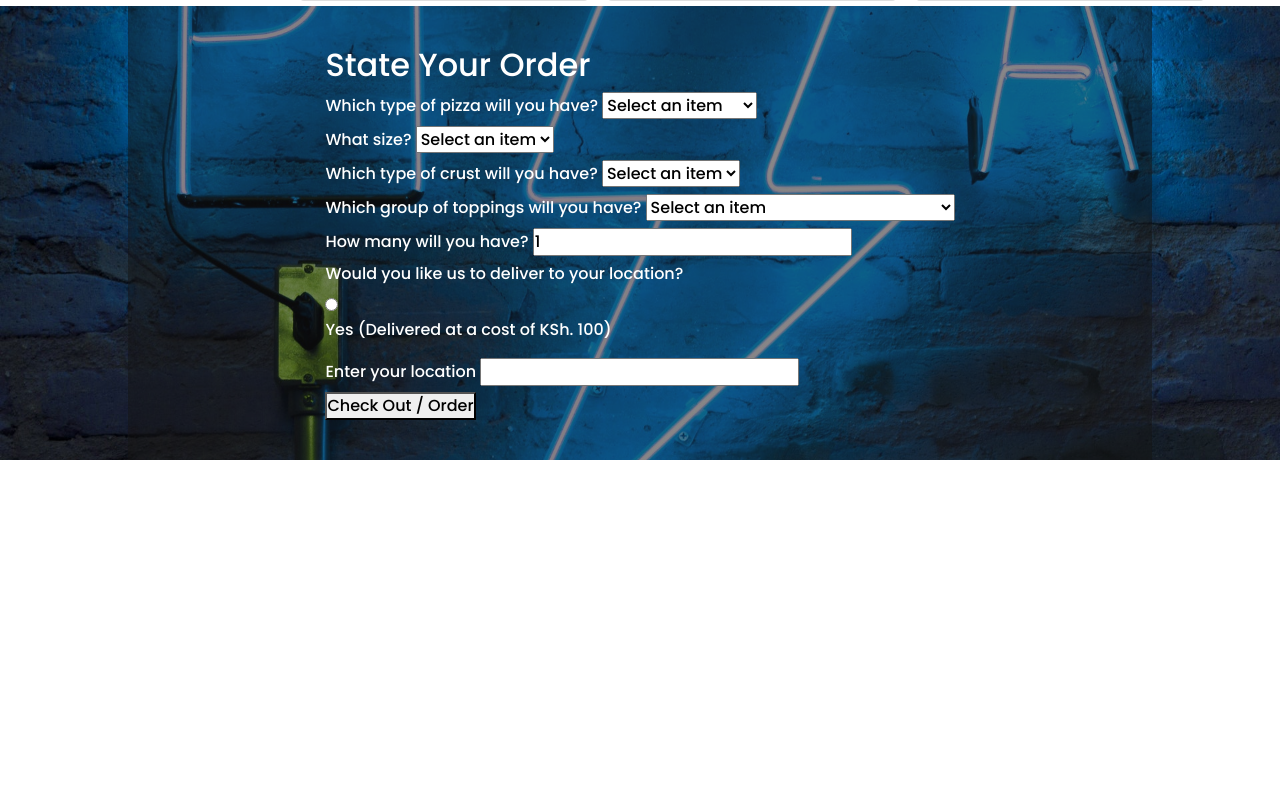
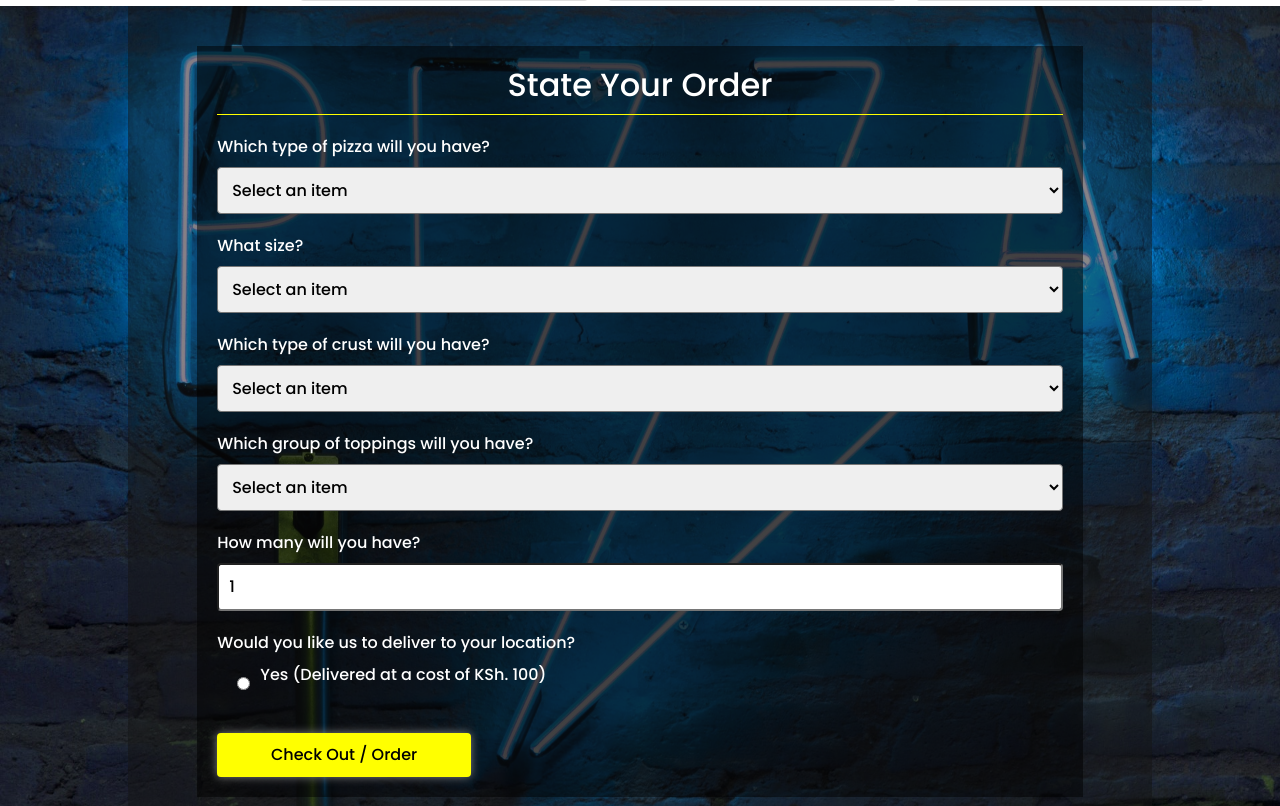
Before and after one commit to freestyletear/Moringa-Eats, a plain HTML site: page Index.html in a window 1280 px wide. Shown: the part 1839-2645 px from the top of the page. Before the commit the page ends 2339 px from the top, so only its background shows below. Drawn offline with nearby package versions, Linux system fonts and the light colour scheme.

```diff
--- a/css/styles.css
+++ b/css/styles.css
@@ -140,6 +140,115 @@ div.herotext {
     align-items: center;
     justify-content: center;
     padding: 40px 20px;
+ }
+
+ /* FORM */
+
+ .inputCollector {
+     width: 90%;
+     background-color: rgb(0, 0, 0, 0.5);
+     padding: 20px;
+ }
+ form {
+     width: 100%;
+
+ }
+
+ form div {
+     width: 100%;
+ }
+
+ form div h2 {
+     border-bottom:1px solid yellow;
+     padding-bottom: 10px;
+     margin-bottom: 20px;
+     text-align: center;
+ }
+
+ form div select {
+     width: 100%;
+     padding: 10px;
+     border-radius: 4px;
+     margin-bottom: 20px;
+ }
+
+ form div input[type="number"], form div input[type="text"] {
+    width: 100%;
+    box-sizing: border-box;
+    padding: 10px 0px 10px 10px;
+    border-radius: 4px;
+    margin-bottom: 20px;
+ }
 
 
+ .deliveryOption {
+     display: flex;
+     align-items: center;
+     margin-left: 20px;
+     margin-bottom: 10px;
  }
+
+ .deliveryOption p {
+     margin-left: 10px;
+ }
+
+ form div button {
+     width: 30%;
+     padding: 10px;
+     border: none;
+     border-radius: 4px;
+     margin-top: 20px;
+     color: black;
+     background: yellow;
+     box-shadow: 0px 0px 10px gray;
+ }
+
+ form div button:hover {
+     background-color: brown;
+     color: white;
+     border: 1px solid yellow;
+ }
+
+ form div #checkout {
+     background-color: transparent;
+     color: yellow;
+     border: 1px solid yellow;
+     margin-left: 20px;
+ }
+
+ form div #checkout:hover {
+     background-color: brown;
+     color: white;
+ }
+
+ #locationDetails {
+     display: none;
+ }
+ /* FORM OUTPUT */
+ .formOutput {
+     padding: 20px;
+     margin: 0px auto;
+     background-color: orange;
+     color: black;
+     border-radius: 4px;
+     box-shadow: 0px 0px 10px gray;
+     width: 50%;
+     height: auto;
+     position: fixed;
+     top: 15vh;
+     right: 25%;
+     left: 25%;
+     z-index: 2;
+     display: none;
+ }
+  /* Page Footer */
+ .pageFooter {
+     height: 15vh;
+     display: flex;
+     justify-content: center;
+     align-items: center;
+     color: #000000;
+ }
+ .pageFooter p span {
+     font-weight: bold;
+ }
```
